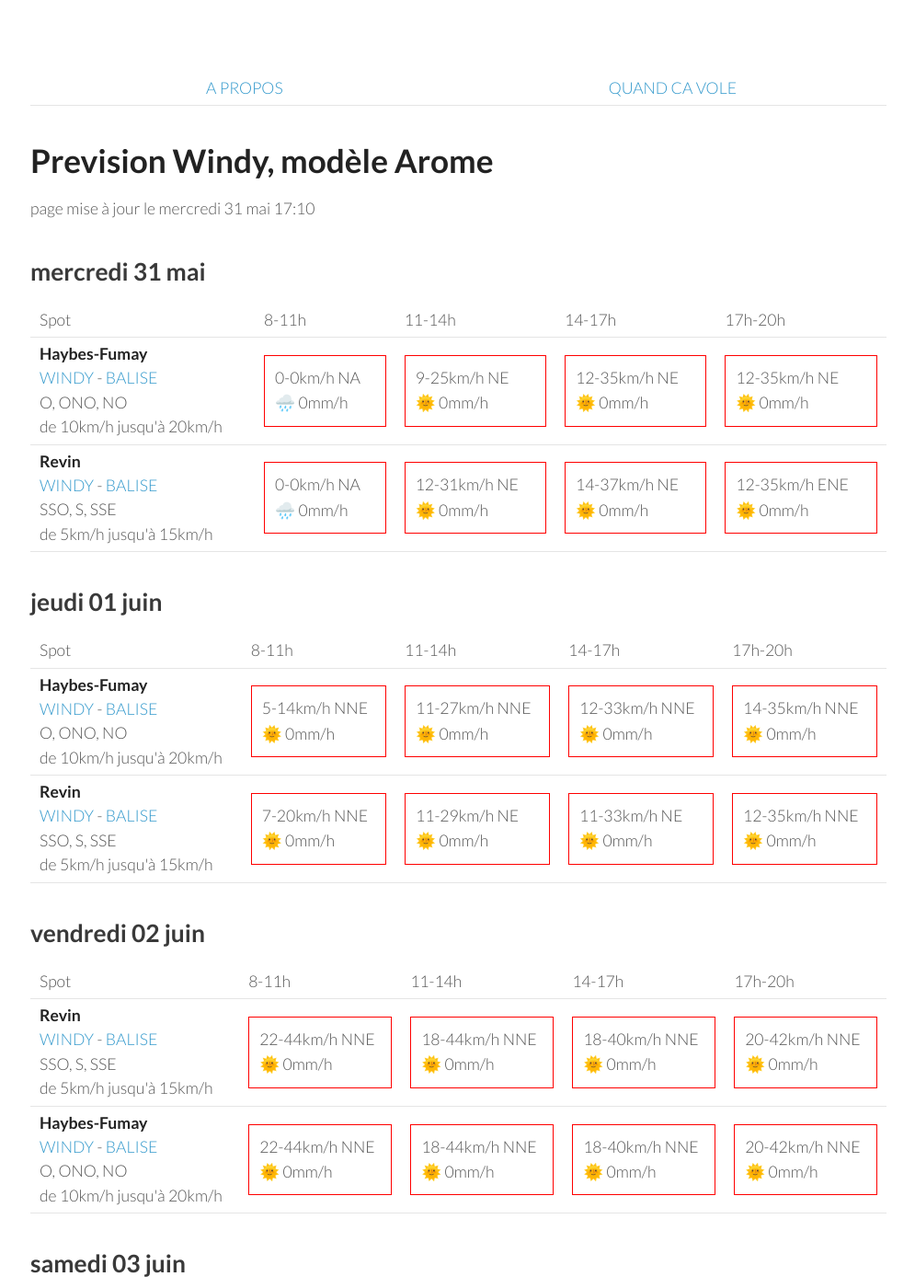
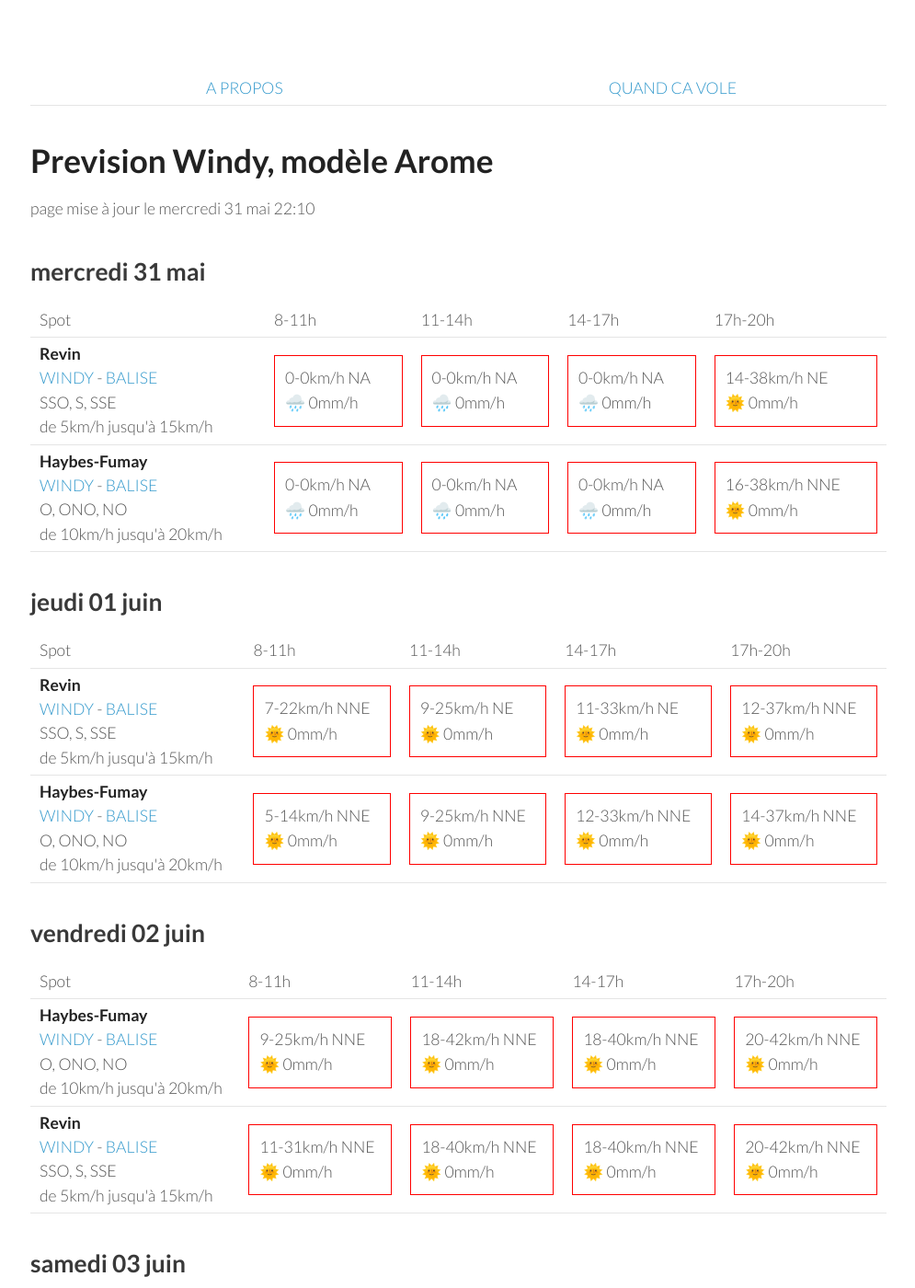
Before and after one commit to parapente-dans-le-nord/parapente-dans-le-nord.github.io, a Jekyll site: the page built from ardennes.markdown, in a window 1280 px wide and 1400 px high. Shown: the whole window at 92% size, without its empty margins (25-1020 px from the left). Built offline with Jekyll 4.4.1, drawn with Linux system fonts in a browser that asks for light colours; some of the changed text lies outside the part shown.

Commit message:
update index.markdown

```diff
--- a/ardennes.markdown
+++ b/ardennes.markdown
@@ -7,7 +7,7 @@ title:  "Tous les spots"
 {: .links}
 
 # Prevision Windy, modèle Arome
-page mise à jour le mercredi 31 mai 17:10
+page mise à jour le mercredi 31 mai 22:10
 
 ## mercredi 31 mai
 
@@ -22,21 +22,21 @@ page mise à jour le mercredi 31 mai 17:10
       <td>17h-20h</td>
     </tr>
 <tr>
+        <td><strong>Revin</strong><br><a href="https://windy.com/49.948/4.625?49.543,4.625,8">WINDY</a> - <span class=""><a href="http://www.balisemeteo.com/balise.php?idBalise=5019">BALISE</a> </span><br> <span class="vent-favorable">SSO, S, SSE</span><br><span class="force-vent">de 5km/h jusqu'à 15km/h</span> </td>
+
+            <td><div class="not-flyable"><p>0-0km/h NA</p><p>🌧️ 0mm/h</p></div></td>
+            <td><div class="not-flyable"><p>0-0km/h NA</p><p>🌧️ 0mm/h</p></div></td>
+            <td><div class="not-flyable"><p>0-0km/h NA</p><p>🌧️ 0mm/h</p></div></td>
+            <td><div class="not-flyable"><p>14-38km/h NE</p><p>🌞 0mm/h</p></div></td>
+
+    </tr>
+<tr>
         <td><strong>Haybes-Fumay</strong><br><a href="https://windy.com/49.998/4.715?49.913,4.738,10">WINDY</a> - <span class=""><a href="http://www.balisemeteo.com/balise.php?idBalise=104">BALISE</a> </span><br> <span class="vent-favorable">O, ONO, NO</span><br><span class="force-vent">de 10km/h jusqu'à 20km/h</span> </td>
 
             <td><div class="not-flyable"><p>0-0km/h NA</p><p>🌧️ 0mm/h</p></div></td>
-            <td><div class="not-flyable"><p>9-25km/h NE</p><p>🌞 0mm/h</p></div></td>
-            <td><div class="not-flyable"><p>12-35km/h NE</p><p>🌞 0mm/h</p></div></td>
-            <td><div class="not-flyable"><p>12-35km/h NE</p><p>🌞 0mm/h</p></div></td>
-
-    </tr>
-<tr>
-        <td><strong>Revin</strong><br><a href="https://windy.com/49.948/4.625?49.543,4.625,8">WINDY</a> - <span class=""><a href="http://www.balisemeteo.com/balise.php?idBalise=5019">BALISE</a> </span><br> <span class="vent-favorable">SSO, S, SSE</span><br><span class="force-vent">de 5km/h jusqu'à 15km/h</span> </td>
-
             <td><div class="not-flyable"><p>0-0km/h NA</p><p>🌧️ 0mm/h</p></div></td>
-            <td><div class="not-flyable"><p>12-31km/h NE</p><p>🌞 0mm/h</p></div></td>
-            <td><div class="not-flyable"><p>14-37km/h NE</p><p>🌞 0mm/h</p></div></td>
-            <td><div class="not-flyable"><p>12-35km/h ENE</p><p>🌞 0mm/h</p></div></td>
+            <td><div class="not-flyable"><p>0-0km/h NA</p><p>🌧️ 0mm/h</p></div></td>
+            <td><div class="not-flyable"><p>16-38km/h NNE</p><p>🌞 0mm/h</p></div></td>
 
     </tr>
 
@@ -56,22 +56,22 @@ page mise à jour le mercredi 31 mai 17:10
       <td>17h-20h</td>
     </tr>
 <tr>
-        <td><strong>Haybes-Fumay</strong><br><a href="https://windy.com/49.998/4.715?49.913,4.738,10">WINDY</a> - <span class=""><a href="http://www.balisemeteo.com/balise.php?idBalise=104">BALISE</a> </span><br> <span class="vent-favorable">O, ONO, NO</span><br><span class="force-vent">de 10km/h jusqu'à 20km/h</span> </td>
+        <td><strong>Revin</strong><br><a href="https://windy.com/49.948/4.625?49.543,4.625,8">WINDY</a> - <span class=""><a href="http://www.balisemeteo.com/balise.php?idBalise=5019">BALISE</a> </span><br> <span class="vent-favorable">SSO, S, SSE</span><br><span class="force-vent">de 5km/h jusqu'à 15km/h</span> </td>
 
-            <td><div class="not-flyable"><p>5-14km/h NNE</p><p>🌞 0mm/h</p></div></td>
-            <td><div class="not-flyable"><p>11-27km/h NNE</p><p>🌞 0mm/h</p></div></td>
-            <td><div class="not-flyable"><p>12-33km/h NNE</p><p>🌞 0mm/h</p></div></td>
-            <td><div class="not-flyable"><p>14-35km/h NNE</p><p>🌞 0mm/h</p></div></td>
+            <td><div class="not-flyable"><p>7-22km/h NNE</p><p>🌞 0mm/h</p></div></td>
+            <td><div class="not-flyable"><p>9-25km/h NE</p><p>🌞 0mm/h</p></div></td>
+            <td><div class="not-flyable"><p>11-33km/h NE</p><p>🌞 0mm/h</p></div></td>
+            <td><div class="not-flyable"><p>12-37km/h NNE</p><p>🌞 0mm/h</p></div></td>
 
 
     </tr>
 <tr>
-        <td><strong>Revin</strong><br><a href="https://windy.com/49.948/4.625?49.543,4.625,8">WINDY</a> - <span class=""><a href="http://www.balisemeteo.com/balise.php?idBalise=5019">BALISE</a> </span><br> <span class="vent-favorable">SSO, S, SSE</span><br><span class="force-vent">de 5km/h jusqu'à 15km/h</span> </td>
+        <td><strong>Haybes-Fumay</strong><br><a href="https://windy.com/49.998/4.715?49.913,4.738,10">WINDY</a> - <span class=""><a href="http://www.balisemeteo.com/balise.php?idBalise=104">BALISE</a> </span><br> <span class="vent-favorable">O, ONO, NO</span><br><span class="force-vent">de 10km/h jusqu'à 20km/h</span> </td>
 
-            <td><div class="not-flyable"><p>7-20km/h NNE</p><p>🌞 0mm/h</p></div></td>
-            <td><div class="not-flyable"><p>11-29km/h NE</p><p>🌞 0mm/h</p></div></td>
-            <td><div class="not-flyable"><p>11-33km/h NE</p><p>🌞 0mm/h</p></div></td>
-            <td><div class="not-flyable"><p>12-35km/h NNE</p><p>🌞 0mm/h</p></div></td>
+            <td><div class="not-flyable"><p>5-14km/h NNE</p><p>🌞 0mm/h</p></div></td>
+            <td><div class="not-flyable"><p>9-25km/h NNE</p><p>🌞 0mm/h</p></div></td>
+            <td><div class="not-flyable"><p>12-33km/h NNE</p><p>🌞 0mm/h</p></div></td>
+            <td><div class="not-flyable"><p>14-37km/h NNE</p><p>🌞 0mm/h</p></div></td>
 
 
     </tr>
@@ -92,20 +92,20 @@ page mise à jour le mercredi 31 mai 17:10
       <td>17h-20h</td>
     </tr>
 <tr>
-        <td><strong>Revin</strong><br><a href="https://windy.com/49.948/4.625?49.543,4.625,8">WINDY</a> - <span class=""><a href="http://www.balisemeteo.com/balise.php?idBalise=5019">BALISE</a> </span><br> <span class="vent-favorable">SSO, S, SSE</span><br><span class="force-vent">de 5km/h jusqu'à 15km/h</span> </td>
+        <td><strong>Haybes-Fumay</strong><br><a href="https://windy.com/49.998/4.715?49.913,4.738,10">WINDY</a> - <span class=""><a href="http://www.balisemeteo.com/balise.php?idBalise=104">BALISE</a> </span><br> <span class="vent-favorable">O, ONO, NO</span><br><span class="force-vent">de 10km/h jusqu'à 20km/h</span> </td>
 
-            <td><div class="not-flyable"><p>22-44km/h NNE</p><p>🌞 0mm/h</p></div></td>
-            <td><div class="not-flyable"><p>18-44km/h NNE</p><p>🌞 0mm/h</p></div></td>
+            <td><div class="not-flyable"><p>9-25km/h NNE</p><p>🌞 0mm/h</p></div></td>
+            <td><div class="not-flyable"><p>18-42km/h NNE</p><p>🌞 0mm/h</p></div></td>
             <td><div class="not-flyable"><p>18-40km/h NNE</p><p>🌞 0mm/h</p></div></td>
             <td><div class="not-flyable"><p>20-42km/h NNE</p><p>🌞 0mm/h</p></div></td>
 
 
     </tr>
 <tr>
-        <td><strong>Haybes-Fumay</strong><br><a href="https://windy.com/49.998/4.715?49.913,4.738,10">WINDY</a> - <span class=""><a href="http://www.balisemeteo.com/balise.php?idBalise=104">BALISE</a> </span><br> <span class="vent-favorable">O, ONO, NO</span><br><span class="force-vent">de 10km/h jusqu'à 20km/h</span> </td>
+        <td><strong>Revin</strong><br><a href="https://windy.com/49.948/4.625?49.543,4.625,8">WINDY</a> - <span class=""><a href="http://www.balisemeteo.com/balise.php?idBalise=5019">BALISE</a> </span><br> <span class="vent-favorable">SSO, S, SSE</span><br><span class="force-vent">de 5km/h jusqu'à 15km/h</span> </td>
 
-            <td><div class="not-flyable"><p>22-44km/h NNE</p><p>🌞 0mm/h</p></div></td>
-            <td><div class="not-flyable"><p>18-44km/h NNE</p><p>🌞 0mm/h</p></div></td>
+            <td><div class="not-flyable"><p>11-31km/h NNE</p><p>🌞 0mm/h</p></div></td>
+            <td><div class="not-flyable"><p>18-40km/h NNE</p><p>🌞 0mm/h</p></div></td>
             <td><div class="not-flyable"><p>18-40km/h NNE</p><p>🌞 0mm/h</p></div></td>
             <td><div class="not-flyable"><p>20-42km/h NNE</p><p>🌞 0mm/h</p></div></td>
 
@@ -128,21 +128,21 @@ page mise à jour le mercredi 31 mai 17:10
       <td>17h-20h</td>
     </tr>
 <tr>
-        <td><strong>Haybes-Fumay</strong><br><a href="https://windy.com/49.998/4.715?49.913,4.738,10">WINDY</a> - <span class=""><a href="http://www.balisemeteo.com/balise.php?idBalise=104">BALISE</a> </span><br> <span class="vent-favorable">O, ONO, NO</span><br><span class="force-vent">de 10km/h jusqu'à 20km/h</span> </td>
+        <td><strong>Revin</strong><br><a href="https://windy.com/49.948/4.625?49.543,4.625,8">WINDY</a> - <span class=""><a href="http://www.balisemeteo.com/balise.php?idBalise=5019">BALISE</a> </span><br> <span class="vent-favorable">SSO, S, SSE</span><br><span class="force-vent">de 5km/h jusqu'à 15km/h</span> </td>
 
-            <td><div class="not-flyable"><p>11-25km/h NE</p><p>🌞 0mm/h</p></div></td>
-            <td><div class="not-flyable"><p>12-29km/h NE</p><p>🌞 0mm/h</p></div></td>
-            <td><div class="not-flyable"><p>16-35km/h NE</p><p>🌞 0mm/h</p></div></td>
-            <td><div class="not-flyable"><p>18-40km/h NE</p><p>🌞 0mm/h</p></div></td>
+            <td><div class="not-flyable"><p>12-25km/h NNE</p><p>🌞 0mm/h</p></div></td>
+            <td><div class="not-flyable"><p>14-31km/h NE</p><p>🌞 0mm/h</p></div></td>
+            <td><div class="not-flyable"><p>18-37km/h NE</p><p>🌞 0mm/h</p></div></td>
+            <td><div class="not-flyable"><p>18-38km/h NNE</p><p>🌞 0mm/h</p></div></td>
 
 
     </tr>
 <tr>
-        <td><strong>Revin</strong><br><a href="https://windy.com/49.948/4.625?49.543,4.625,8">WINDY</a> - <span class=""><a href="http://www.balisemeteo.com/balise.php?idBalise=5019">BALISE</a> </span><br> <span class="vent-favorable">SSO, S, SSE</span><br><span class="force-vent">de 5km/h jusqu'à 15km/h</span> </td>
+        <td><strong>Haybes-Fumay</strong><br><a href="https://windy.com/49.998/4.715?49.913,4.738,10">WINDY</a> - <span class=""><a href="http://www.balisemeteo.com/balise.php?idBalise=104">BALISE</a> </span><br> <span class="vent-favorable">O, ONO, NO</span><br><span class="force-vent">de 10km/h jusqu'à 20km/h</span> </td>
 
-            <td><div class="not-flyable"><p>12-27km/h NNE</p><p>🌞 0mm/h</p></div></td>
-            <td><div class="not-flyable"><p>14-31km/h NE</p><p>🌞 0mm/h</p></div></td>
-            <td><div class="not-flyable"><p>16-35km/h NE</p><p>🌞 0mm/h</p></div></td>
+            <td><div class="not-flyable"><p>11-24km/h NE</p><p>🌞 0mm/h</p></div></td>
+            <td><div class="not-flyable"><p>12-31km/h NE</p><p>🌞 0mm/h</p></div></td>
+            <td><div class="not-flyable"><p>18-38km/h NE</p><p>🌞 0mm/h</p></div></td>
             <td><div class="not-flyable"><p>18-40km/h NNE</p><p>🌞 0mm/h</p></div></td>
 
 
@@ -167,9 +167,9 @@ page mise à jour le mercredi 31 mai 17:10
         <td><strong>Haybes-Fumay</strong><br><a href="https://windy.com/49.998/4.715?49.913,4.738,10">WINDY</a> - <span class=""><a href="http://www.balisemeteo.com/balise.php?idBalise=104">BALISE</a> </span><br> <span class="vent-favorable">O, ONO, NO</span><br><span class="force-vent">de 10km/h jusqu'à 20km/h</span> </td>
 
             <td><div class="not-flyable"><p>12-27km/h NE</p><p>🌞 0mm/h</p></div></td>
-            <td><div class="not-flyable"><p>18-37km/h NE</p><p>🌞 0mm/h</p></div></td>
-            <td><div class="not-flyable"><p>20-46km/h NE</p><p>🌞 0mm/h</p></div></td>
-            <td><div class="not-flyable"><p>20-44km/h NE</p><p>🌞 0mm/h</p></div></td>
+            <td><div class="not-flyable"><p>16-37km/h NE</p><p>🌞 0mm/h</p></div></td>
+            <td><div class="not-flyable"><p>18-40km/h NE</p><p>🌞 0mm/h</p></div></td>
+            <td><div class="not-flyable"><p>20-42km/h NE</p><p>🌞 0mm/h</p></div></td>
 
 
     </tr>
@@ -177,9 +177,9 @@ page mise à jour le mercredi 31 mai 17:10
         <td><strong>Revin</strong><br><a href="https://windy.com/49.948/4.625?49.543,4.625,8">WINDY</a> - <span class=""><a href="http://www.balisemeteo.com/balise.php?idBalise=5019">BALISE</a> </span><br> <span class="vent-favorable">SSO, S, SSE</span><br><span class="force-vent">de 5km/h jusqu'à 15km/h</span> </td>
 
             <td><div class="not-flyable"><p>14-29km/h NNE</p><p>🌞 0mm/h</p></div></td>
-            <td><div class="not-flyable"><p>18-38km/h NE</p><p>🌞 0mm/h</p></div></td>
-            <td><div class="not-flyable"><p>20-44km/h NE</p><p>🌞 0mm/h</p></div></td>
-            <td><div class="not-flyable"><p>22-44km/h NE</p><p>🌞 0mm/h</p></div></td>
+            <td><div class="not-flyable"><p>18-37km/h NE</p><p>🌞 0mm/h</p></div></td>
+            <td><div class="not-flyable"><p>18-40km/h NE</p><p>🌞 0mm/h</p></div></td>
+            <td><div class="not-flyable"><p>20-42km/h NE</p><p>🌞 0mm/h</p></div></td>
 
 
     </tr>
@@ -202,10 +202,10 @@ page mise à jour le mercredi 31 mai 17:10
 <tr>
         <td><strong>Revin</strong><br><a href="https://windy.com/49.948/4.625?49.543,4.625,8">WINDY</a> - <span class=""><a href="http://www.balisemeteo.com/balise.php?idBalise=5019">BALISE</a> </span><br> <span class="vent-favorable">SSO, S, SSE</span><br><span class="force-vent">de 5km/h jusqu'à 15km/h</span> </td>
 
-            <td><div class="not-flyable"><p>14-33km/h NNE</p><p>🌞 0mm/h</p></div></td>
-            <td><div class="not-flyable"><p>14-33km/h NNE</p><p>🌞 0mm/h</p></div></td>
-            <td><div class="not-flyable"><p>14-35km/h NNE</p><p>🌞 0mm/h</p></div></td>
+            <td><div class="not-flyable"><p>16-33km/h NNE</p><p>🌞 0mm/h</p></div></td>
             <td><div class="not-flyable"><p>16-35km/h NNE</p><p>🌞 0mm/h</p></div></td>
+            <td><div class="not-flyable"><p>16-37km/h NNE</p><p>🌞 0mm/h</p></div></td>
+            <td><div class="not-flyable"><p>18-38km/h NNE</p><p>🌞 0mm/h</p></div></td>
 
 
     </tr>
@@ -213,9 +213,9 @@ page mise à jour le mercredi 31 mai 17:10
         <td><strong>Haybes-Fumay</strong><br><a href="https://windy.com/49.998/4.715?49.913,4.738,10">WINDY</a> - <span class=""><a href="http://www.balisemeteo.com/balise.php?idBalise=104">BALISE</a> </span><br> <span class="vent-favorable">O, ONO, NO</span><br><span class="force-vent">de 10km/h jusqu'à 20km/h</span> </td>
 
             <td><div class="not-flyable"><p>14-31km/h NE</p><p>🌞 0mm/h</p></div></td>
-            <td><div class="not-flyable"><p>14-31km/h NNE</p><p>🌞 0mm/h</p></div></td>
-            <td><div class="not-flyable"><p>14-35km/h NNE</p><p>🌞 0mm/h</p></div></td>
-            <td><div class="not-flyable"><p>16-35km/h NNE</p><p>🌞 0mm/h</p></div></td>
+            <td><div class="not-flyable"><p>14-33km/h NNE</p><p>🌞 0mm/h</p></div></td>
+            <td><div class="not-flyable"><p>16-38km/h NNE</p><p>🌞 0mm/h</p></div></td>
+            <td><div class="not-flyable"><p>18-38km/h NNE</p><p>🌞 0mm/h</p></div></td>
 
 
     </tr>
```
